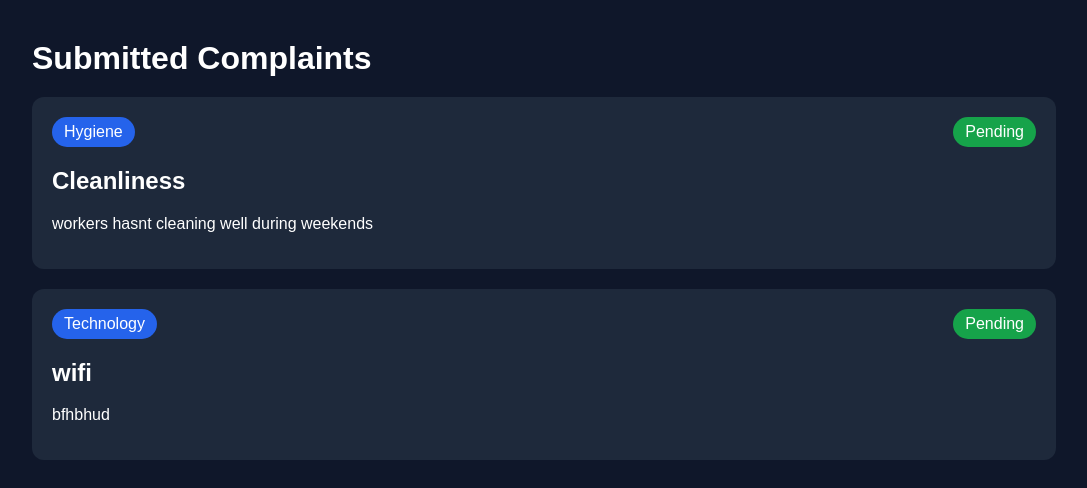
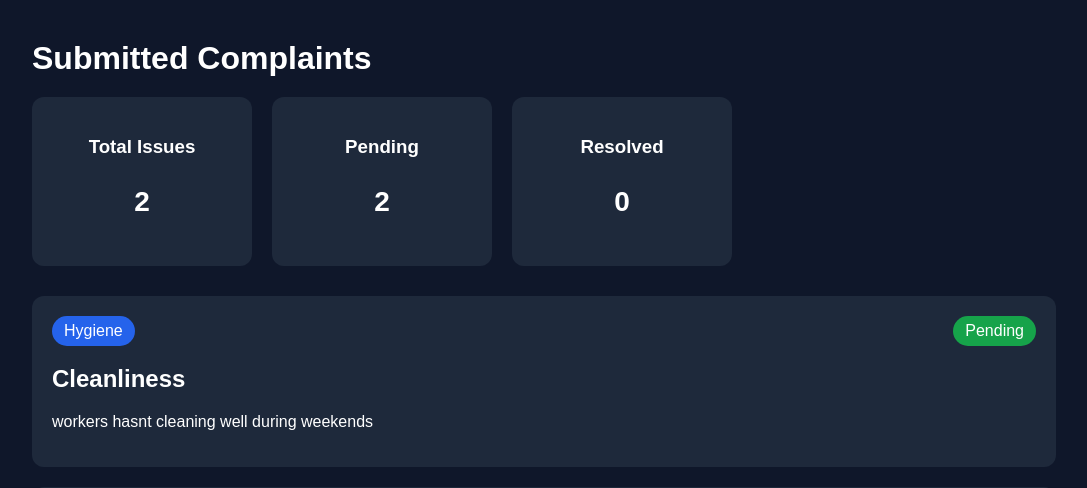
Before and after one commit to IsukapatlaGanesh/CampusPulse, a Flask app: page /complaints in a window 1280 px wide. Shown: the part 108-596 px from the top of the page, without its empty margins (96-1183 px from the left). Run offline with Flask 3, Linux system fonts and the light colour scheme; data comes from the database, SQL or seed files in the repository; both versions use the stored data as it was after the commit.

Commit message:
Counting Complaints

```diff
--- a/app.py
+++ b/app.py
@@ -29,17 +29,34 @@ def home():
 
 @app.route('/complaints')
 def complaints():
+
     conn = sqlite3.connect('database.db')
+
     cursor = conn.cursor()
 
     cursor.execute('SELECT * FROM complaints')
     all_complaints = cursor.fetchall()
 
+    total_issues = len(all_complaints)
+
+    pending_issues = sum(
+        1 for complaint in all_complaints
+        if complaint[4] == "Pending"
+    )
+
+    resolved_issues = sum(
+        1 for complaint in all_complaints
+        if complaint[4] == "Resolved"
+    )
+
     conn.close()
 
     return render_template(
         'complaints.html',
-        complaints=all_complaints
+        complaints=all_complaints,
+        total_issues=total_issues,
+        pending_issues=pending_issues,
+        resolved_issues=resolved_issues
     )
 
 
--- a/static/css/style.css
+++ b/static/css/style.css
@@ -84,3 +84,22 @@ select {
     padding: 6px 12px;
     border-radius: 20px;
 }
+
+.stats-container {
+    display: flex;
+    gap: 20px;
+    margin-bottom: 30px;
+}
+
+.stat-card {
+    background-color: #1e293b;
+    padding: 20px;
+    border-radius: 12px;
+    min-width: 180px;
+    text-align: center;
+}
+
+.stat-card p {
+    font-size: 28px;
+    font-weight: bold;
+}
--- a/templates/complaints.html
+++ b/templates/complaints.html
@@ -18,6 +18,24 @@
     <div class="container">
 
         <h1>Submitted Complaints</h1>
+        <div class="stats-container">
+
+    <div class="stat-card">
+        <h3>Total Issues</h3>
+        <p>{{ total_issues }}</p>
+    </div>
+
+    <div class="stat-card">
+        <h3>Pending</h3>
+        <p>{{ pending_issues }}</p>
+    </div>
+
+    <div class="stat-card">
+        <h3>Resolved</h3>
+        <p>{{ resolved_issues }}</p>
+    </div>
+
+</div>
 
         {% for complaint in complaints %}
 
```
Also changed, not shown: Day7_notes.md (added, +45 -0 lines), database.db.
